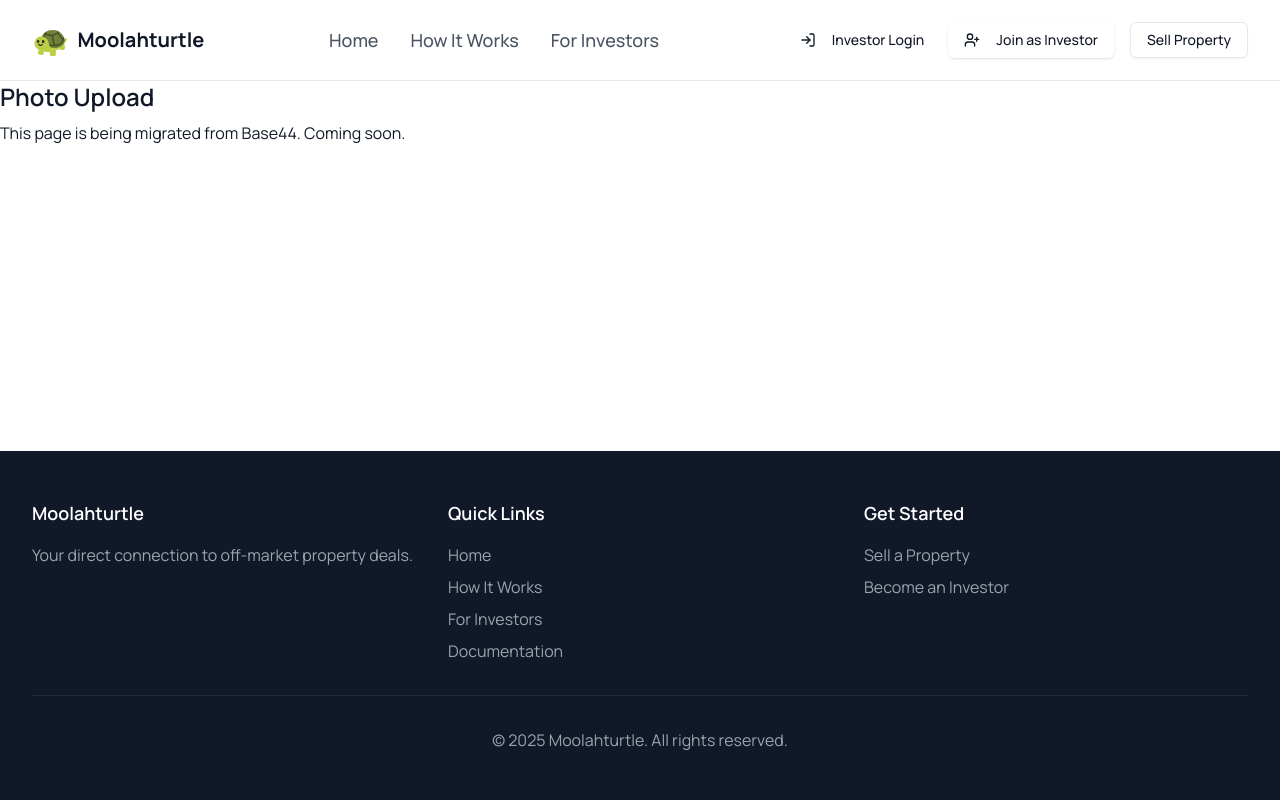
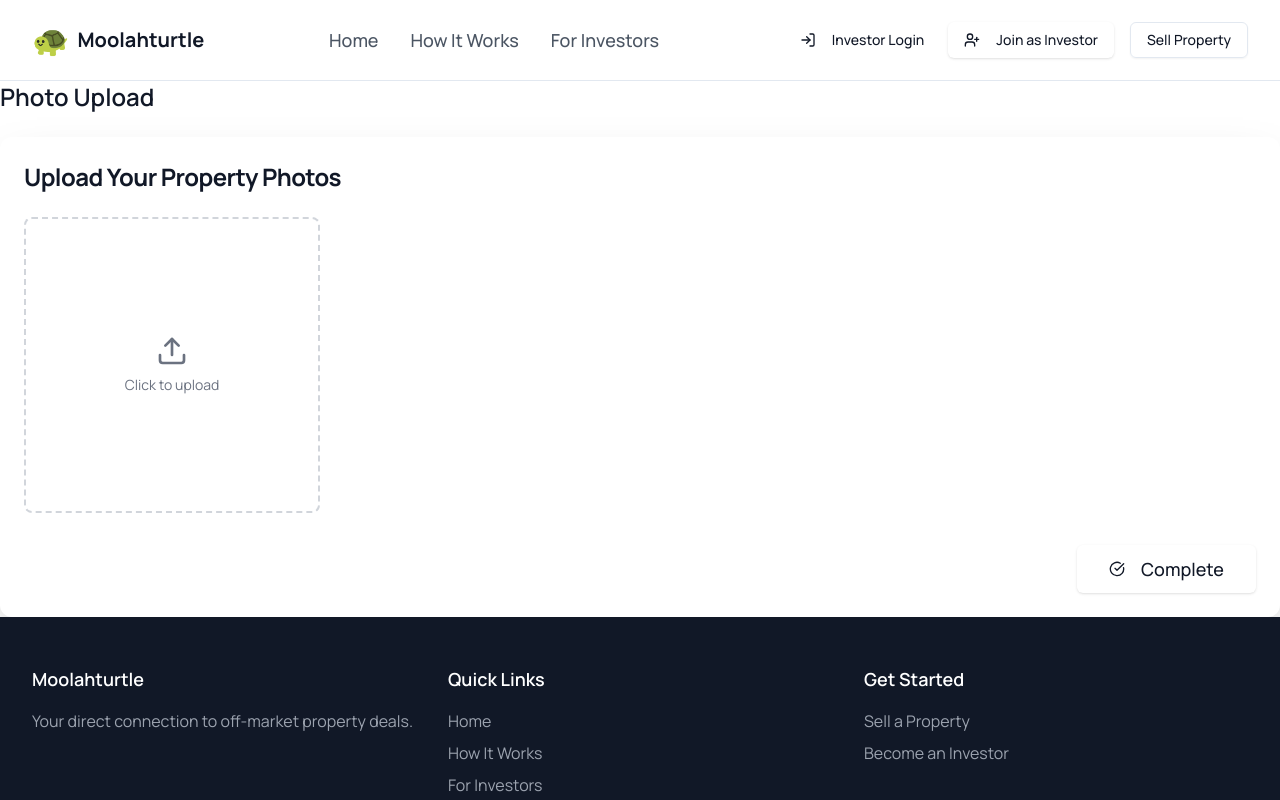
Before and after one commit to loftmoolah-blip/moolahturtle-frontend.new, a React (Vite) app: page /photo/upload in a window 1280 px wide. Shown: the top 800 px of the page. Built offline with nearby package versions, Linux system fonts and the light colour scheme.

Commit message:
Render photo upload grid and update upload helper

```diff
--- a/src/components/photos/PhotoUploadGrid.jsx
+++ b/src/components/photos/PhotoUploadGrid.jsx
@@ -1,7 +1,7 @@
 import React, { useState, useRef } from 'react';
 import { Card, CardContent, CardHeader, CardTitle } from "@/components/ui/card";
 import { Button } from "@/components/ui/button";
-import { UploadFile } from "@/api/integrations";
+import apiClient from "@/api/client";
 import { Upload, Trash2, CheckCircle, Loader2 } from 'lucide-react';
 import { motion, AnimatePresence } from 'framer-motion';
 
@@ -14,7 +14,7 @@
     if (files.length === 0) return;
 
     setIsUploading(true);
-    const uploadPromises = files.map(file => UploadFile({ file }));
+    const uploadPromises = files.map(file => apiClient.uploadFile('/files', file));
 
     try {
       const results = await Promise.all(uploadPromises);
--- a/src/pages/PhotoUpload.jsx
+++ b/src/pages/PhotoUpload.jsx
@@ -1,6 +1,22 @@
-export default function PhotoUpload(){
-  return <div>
-    <h1 className="text-2xl font-semibold mb-2">Photo Upload</h1>
-    <p>This page is being migrated from Base44. Coming soon.</p>
-  </div>;
+import { useState } from 'react';
+import PhotoUploadGrid from '@/components/photos/PhotoUploadGrid';
+
+export default function PhotoUpload() {
+  const [uploadedPhotos, setUploadedPhotos] = useState([]);
+
+  const handleComplete = () => {
+    // For now we just log the uploaded URLs; further actions can be added later
+    console.log('Uploaded photo URLs:', uploadedPhotos);
+  };
+
+  return (
+    <div>
+      <h1 className="text-2xl font-semibold mb-6">Photo Upload</h1>
+      <PhotoUploadGrid
+        uploadedPhotos={uploadedPhotos}
+        setUploadedPhotos={setUploadedPhotos}
+        onComplete={handleComplete}
+      />
+    </div>
+  );
 }
```
